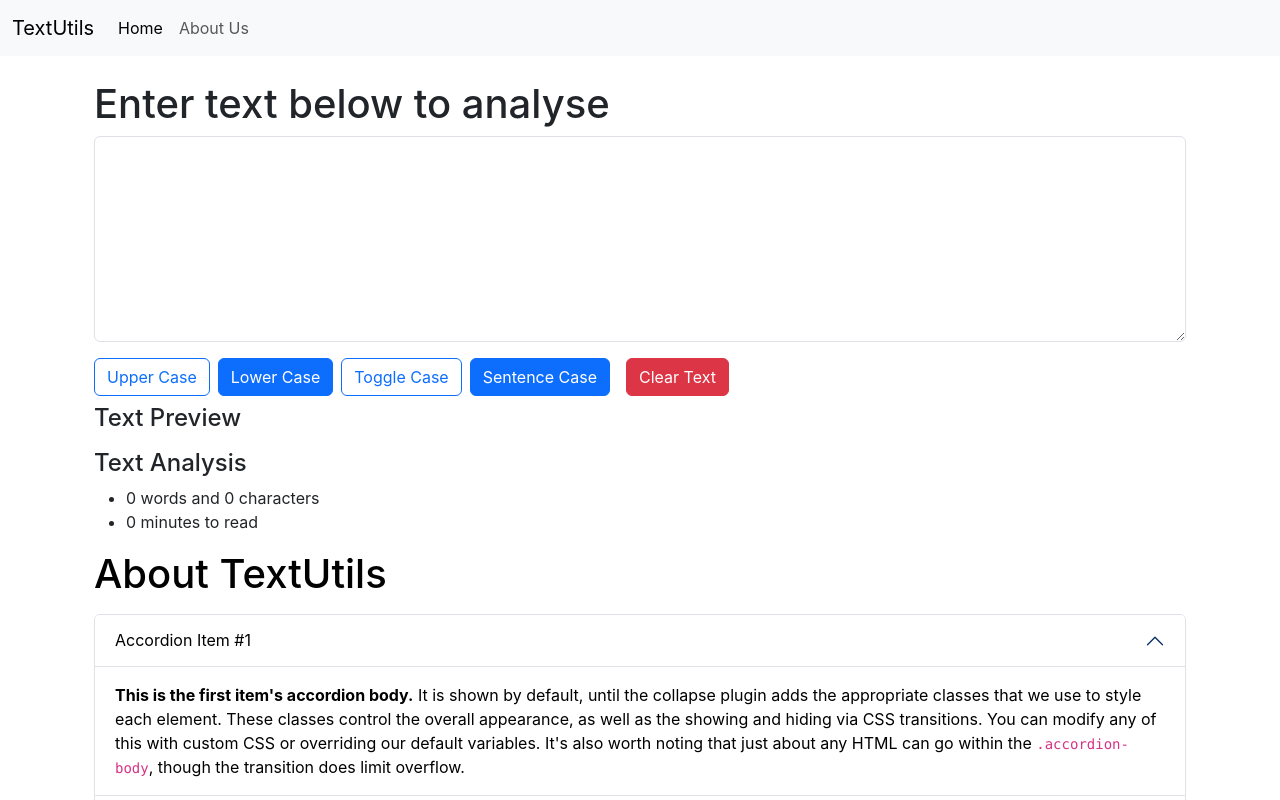
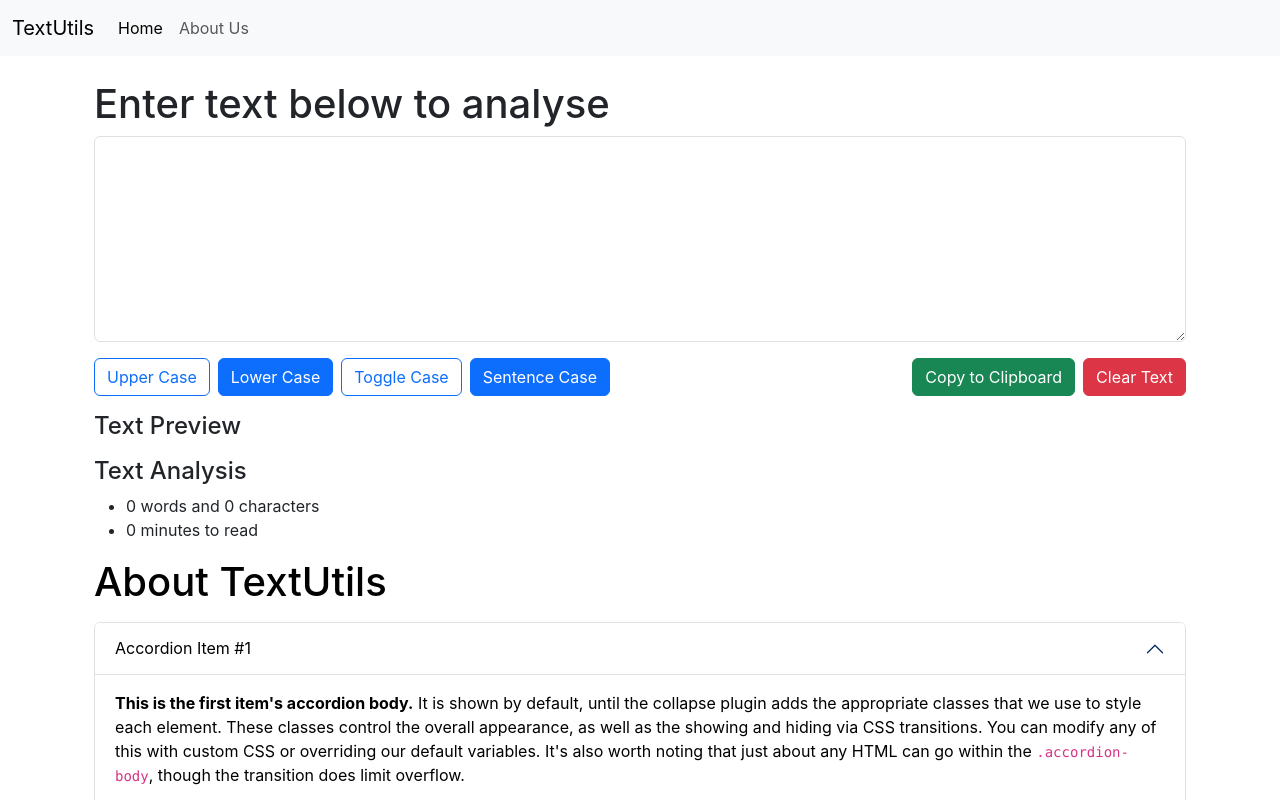
Before and after one commit to anniechakraborty/textutils, a React (Create React App) app: page / in a window 1280 px wide. Shown: the top 800 px of the page. Built offline with nearby package versions, Linux system fonts and the light colour scheme.

Commit message:
added copy to clipboard functionality

```diff
--- a/src/App.css
+++ b/src/App.css
@@ -1,38 +1,7 @@
-.App {
-  text-align: center;
+.functionalities{
+  width: 100%;
+  display: flex;
+  justify-content: space-between;
+  align-items: center;
+  margin-bottom: 1em;
 }
-
-.App-logo {
-  height: 40vmin;
-  pointer-events: none;
-}
-
-@media (prefers-reduced-motion: no-preference) {
-  .App-logo {
-    animation: App-logo-spin infinite 20s linear;
-  }
-}
-
-.App-header {
-  background-color: #282c34;
-  min-height: 100vh;
-  display: flex;
-  flex-direction: column;
-  align-items: center;
-  justify-content: center;
-  font-size: calc(10px + 2vmin);
-  color: white;
-}
-
-.App-link {
-  color: #61dafb;
-}
-
-@keyframes App-logo-spin {
-  from {
-    transform: rotate(0deg);
-  }
-  to {
-    transform: rotate(360deg);
-  }
-}
--- a/src/components/TextForm.js
+++ b/src/components/TextForm.js
@@ -35,7 +35,7 @@ export default function TextForm(props) {
     trimmedText = trimmedText[0].toUpperCase() + trimmedText.substring(1).toLowerCase(); // capitalised first letter
     for (let i = 0; i < trimmedText.length; i++) {
       let element = trimmedText[i].charCodeAt(0);
-      if(element == 33 || element == 63 || element == 46){
+      if(element === 33 || element === 63 || element === 46){
         // 33 is !
         // 46 is .
         // 63 is ?
@@ -43,13 +43,19 @@ export default function TextForm(props) {
         let first_part = trimmedText.substring(0, i+1);
         let second_part = trimmedText.substring(i+2);
         second_part = second_part.trim();
-        if(second_part != ''){
+        if(second_part !== ''){
           second_part = ' ' + second_part[0].toUpperCase() + second_part.substring(1).toLowerCase();
         }
         trimmedText = first_part + second_part;
       }
     }
     setText(trimmedText);
+  }
+
+  const copyText = () => {
+    var textBoxValue = document.getElementById("text");
+    textBoxValue.select();
+    navigator.clipboard.writeText(textBoxValue);
   }
 
   const clearText = () => {
@@ -67,12 +73,18 @@ export default function TextForm(props) {
         <div className="mb-3">
           <textarea id="text" className='form-control' value={text} onChange={onChangeClick} cols="25" rows="8"></textarea>
         </div>
-        <button className='btn btn-outline-primary' onClick={convertToUpperCase}>Upper Case</button>
-        <button className='btn btn-primary mx-2' onClick={convertToLowerCase}>Lower Case</button>
-        <button className='btn btn-outline-primary' onClick={toggleCase}>Toggle Case</button>
-        <button className='btn btn-primary mx-2' onClick={convertToSentenceCase}>Sentence Case</button>
-        <button className='btn btn-danger mx-2' onClick={clearText}>Clear Text</button>
-        {/* <button className='btn btn-success mx-2' onClick={convertToSentenceCase}>Copy to Clipboard</button>  -- Add this feature later */}
+        <div className="functionalities">
+          <div className="text-functionalities">
+            <button className='btn btn-outline-primary' onClick={convertToUpperCase}>Upper Case</button>
+            <button className='btn btn-primary mx-2' onClick={convertToLowerCase}>Lower Case</button>
+            <button className='btn btn-outline-primary' onClick={toggleCase}>Toggle Case</button>
+            <button className='btn btn-primary mx-2' onClick={convertToSentenceCase}>Sentence Case</button>
+          </div>
+          <div className="system-functionalities">
+            <button className='btn btn-success mx-2' onClick={copyText}>Copy to Clipboard</button>
+            <button className='btn btn-danger' onClick={clearText}>Clear Text</button>
+          </div>
+        </div>
       </div>
       <div className='container my-2'>
         {/* <h2>Text Summary</h2> */}
@@ -80,8 +92,8 @@ export default function TextForm(props) {
         <p>{text}</p>
         <h4>Text Analysis</h4>
         <ul>
-          <li>{text == "" ? 0 : text.split(' ').length} words and {text.length} characters</li>
-          <li>{text == "" ? 0 : text.split(' ').length * 0.008} minutes to read</li>
+          <li>{text === "" ? 0 : text.split(' ').length} words and {text.length} characters</li>
+          <li>{text === "" ? 0 : text.split(' ').length * 0.008} minutes to read</li>
         </ul>
       </div>
     </>
```
